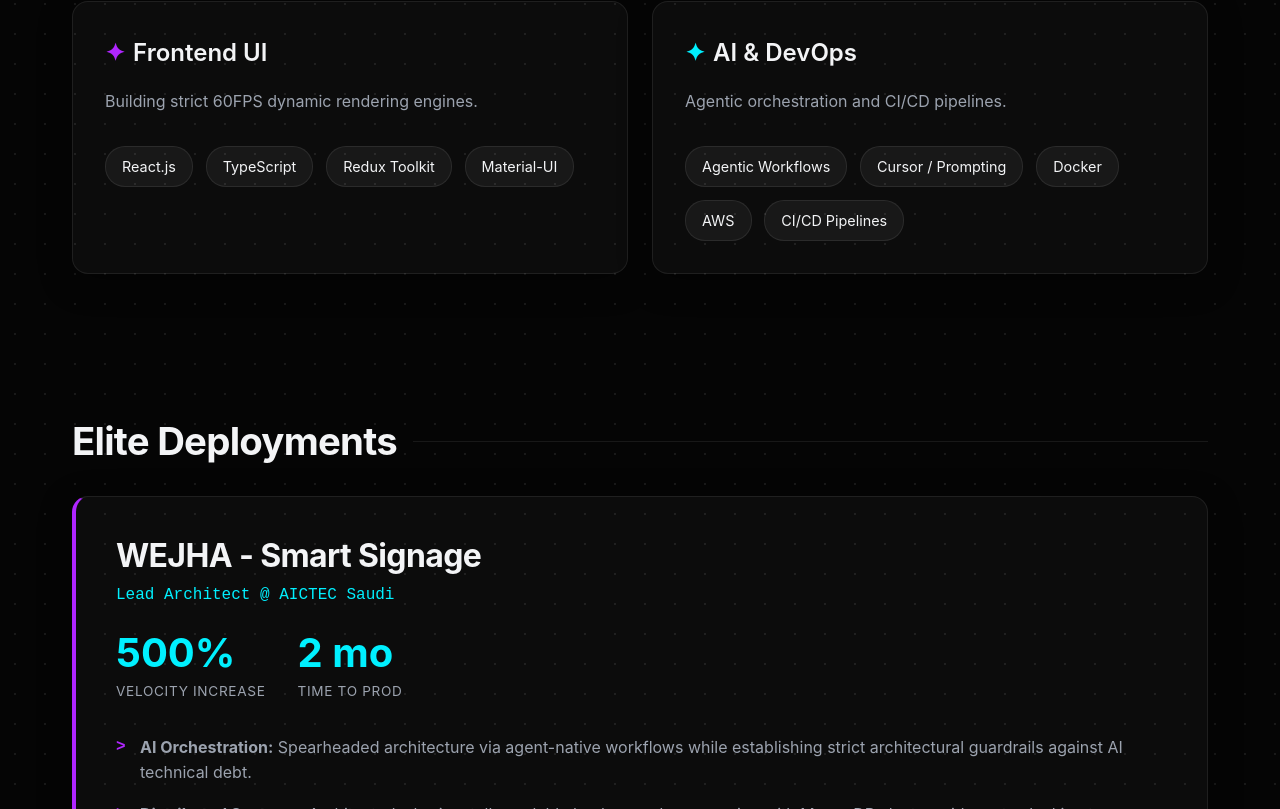
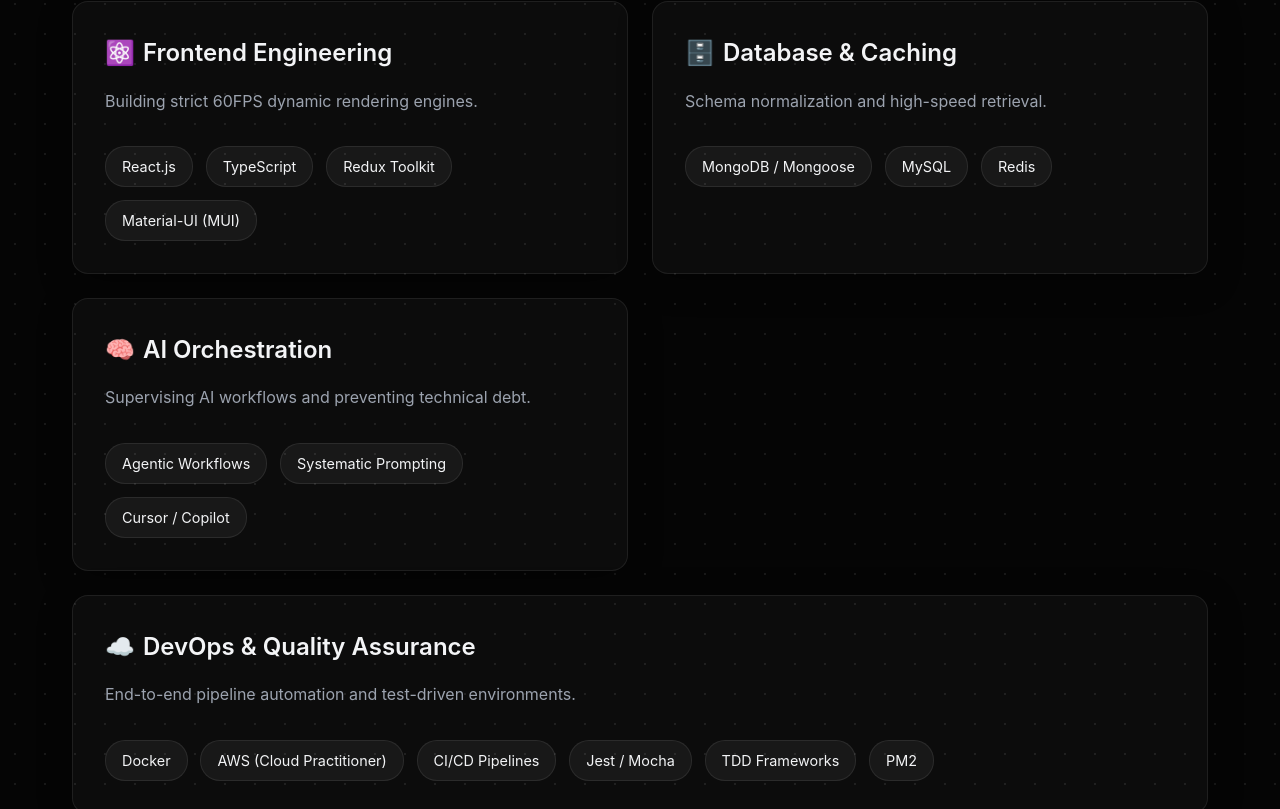
Before and after one commit to Yogesh13-waran/yogeshwaran-dev.github.io, a React (Vite) app: page / in a window 1280 px wide. Shown: the part 1091-1900 px from the top of the page. Built offline with nearby package versions, Linux system fonts and the light colour scheme.

Commit message:
Add files via upload

```diff
--- a/src/App.tsx
+++ b/src/App.tsx
@@ -49,7 +49,7 @@ function App() {
             <div className="hero-header-row">
               <div className="profile-image-container">
                 {/* User can replace profile.jpeg in the public folder */}
-                <img src="profile.jpeg" alt="Yogeshwaran G" className="profile-image" onError={(e) => { e.currentTarget.src = 'https://ui-avatars.com/api/?name=YG&background=0a0a0a&color=00f0ff&size=150' }} />
+                <img src="/profile.jpeg" alt="Yogeshwaran G" className="profile-image" onError={(e) => { e.currentTarget.src = 'https://ui-avatars.com/api/?name=YG&background=0a0a0a&color=00f0ff&size=150' }} />
               </div>
               <div>
                 <p className="hero-greeting font-mono">Hi, my name is</p>
@@ -66,7 +66,8 @@ function App() {
             </p>
 
             <div className="hero-actions" style={{ marginTop: '1rem' }}>
-              <a href="/Yogeshwaran_Resume.pdf" target="_blank" rel="noreferrer" className="skill-pill" style={{ display: 'inline-flex', alignItems: 'center', gap: '0.5rem', fontSize: '1rem', padding: '0.75rem 1.5rem', background: 'var(--accent-cyan-glow)', borderColor: 'var(--accent-cyan)' }}>
+              {/* Removed leading slash so it works with GitHub Pages base path */}
+              <a href="Yogeshwaran_Resume.pdf" target="_blank" rel="noreferrer" className="skill-pill" style={{ display: 'inline-flex', alignItems: 'center', gap: '0.5rem', fontSize: '1rem', padding: '0.75rem 1.5rem', background: 'var(--accent-cyan-glow)', borderColor: 'var(--accent-cyan)' }}>
                 <span>📄</span> Download Resume
               </a>
             </div>
@@ -95,44 +96,68 @@ function App() {
 
           <div className="bento-card glass-panel large">
             <div className="bento-header">
-              <span style={{color: 'var(--accent-cyan)'}}>✦</span> Backend & Architecture
+              <span style={{color: 'var(--accent-cyan)'}}>⚙️</span> Backend Architecture
             </div>
             <p style={{color: 'var(--text-muted)'}}>Designing horizontally scalable, event-driven distributed systems.</p>
             <div className="skill-pills">
               <span className="skill-pill">Node.js</span>
               <span className="skill-pill">Express.js</span>
-              <span className="skill-pill">MongoDB</span>
-              <span className="skill-pill">Redis / BullMQ</span>
               <span className="skill-pill">RESTful APIs</span>
               <span className="skill-pill">Micro-endpoints</span>
               <span className="skill-pill">Mutex Locking</span>
+              <span className="skill-pill">Distributed Queues (BullMQ)</span>
             </div>
           </div>
 
           <div className="bento-card glass-panel">
             <div className="bento-header">
-              <span style={{color: 'var(--accent-purple)'}}>✦</span> Frontend UI
+              <span style={{color: 'var(--accent-purple)'}}>⚛️</span> Frontend Engineering
             </div>
             <p style={{color: 'var(--text-muted)'}}>Building strict 60FPS dynamic rendering engines.</p>
             <div className="skill-pills">
               <span className="skill-pill">React.js</span>
               <span className="skill-pill">TypeScript</span>
               <span className="skill-pill">Redux Toolkit</span>
-              <span className="skill-pill">Material-UI</span>
+              <span className="skill-pill">Material-UI (MUI)</span>
             </div>
           </div>
 
           <div className="bento-card glass-panel">
             <div className="bento-header">
-              <span style={{color: 'var(--accent-cyan)'}}>✦</span> AI & DevOps
+              <span style={{color: 'var(--accent-cyan)'}}>🗄️</span> Database & Caching
             </div>
-            <p style={{color: 'var(--text-muted)'}}>Agentic orchestration and CI/CD pipelines.</p>
+            <p style={{color: 'var(--text-muted)'}}>Schema normalization and high-speed retrieval.</p>
+            <div className="skill-pills">
+              <span className="skill-pill">MongoDB / Mongoose</span>
+              <span className="skill-pill">MySQL</span>
+              <span className="skill-pill">Redis</span>
+            </div>
+          </div>
+
+          <div className="bento-card glass-panel">
+            <div className="bento-header">
+              <span style={{color: 'var(--accent-purple)'}}>🧠</span> AI Orchestration
+            </div>
+            <p style={{color: 'var(--text-muted)'}}>Supervising AI workflows and preventing technical debt.</p>
             <div className="skill-pills">
               <span className="skill-pill">Agentic Workflows</span>
-              <span className="skill-pill">Cursor / Prompting</span>
+              <span className="skill-pill">Systematic Prompting</span>
+              <span className="skill-pill">Cursor / Copilot</span>
+            </div>
+          </div>
+
+          <div className="bento-card glass-panel large">
+            <div className="bento-header">
+              <span style={{color: 'var(--accent-cyan)'}}>☁️</span> DevOps & Quality Assurance
+            </div>
+            <p style={{color: 'var(--text-muted)'}}>End-to-end pipeline automation and test-driven environments.</p>
+            <div className="skill-pills">
               <span className="skill-pill">Docker</span>
-              <span className="skill-pill">AWS</span>
+              <span className="skill-pill">AWS (Cloud Practitioner)</span>
               <span className="skill-pill">CI/CD Pipelines</span>
+              <span className="skill-pill">Jest / Mocha</span>
+              <span className="skill-pill">TDD Frameworks</span>
+              <span className="skill-pill">PM2</span>
             </div>
           </div>
 
```
Also changed, not shown: 1 other file (tests, documents, lock files or other folders).
